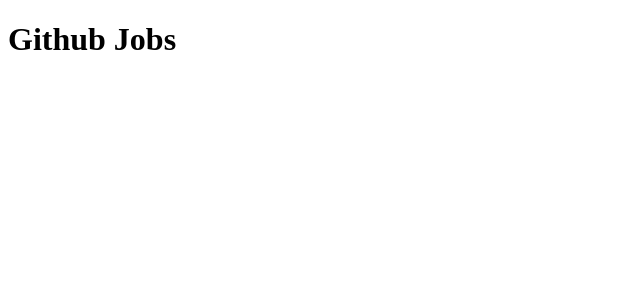
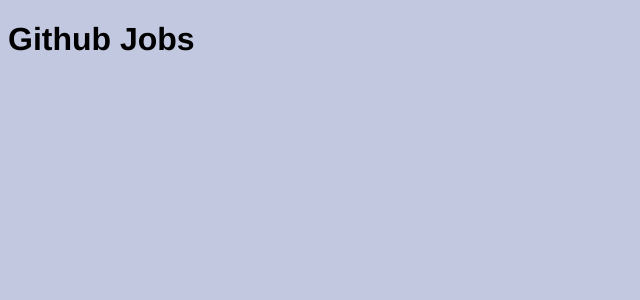
Before and after one commit to dom-waterson/github-jobs, a React (Create React App) app: page / in a window 1280 px wide. Shown: the top 300 px of the page, without its empty margins (0-640 px from the left). Built offline with nearby package versions, Linux system fonts and the light colour scheme.

Commit message:
added styled-component dep, added basic global/theme styles

```diff
--- a/package.json
+++ b/package.json
@@ -8,7 +8,8 @@
     "@testing-library/user-event": "^7.1.2",
     "react": "^16.14.0",
     "react-dom": "^16.14.0",
-    "react-scripts": "3.4.3"
+    "react-scripts": "3.4.3",
+    "styled-components": "^5.2.0"
   },
   "scripts": {
     "start": "react-scripts start",
--- a/src/App.js
+++ b/src/App.js
@@ -1,10 +1,17 @@
 import React from "react";
+import { ThemeProvider } from "styled-components";
+
+import { lightTheme } from "./theme-styles";
+import { GlobalStyles } from "./global-styles";
+
+// TODO add state to toggle dark/light theme
 
 function App() {
   return (
-    <div className="App">
+    <ThemeProvider theme={lightTheme}>
+      <GlobalStyles />
       <h1>Github Jobs</h1>
-    </div>
+    </ThemeProvider>
   );
 }
 
--- /dev/null
+++ b/src/global-styles.js
@@ -0,0 +1,14 @@
+import { createGlobalStyle } from "styled-components";
+
+export const GlobalStyles = createGlobalStyle`
+  *,
+  *::after,
+  *::before {
+    box-sizing: border-box;
+  }
+
+  html, body {
+  font-family: 'Helvetica Neue', Helvetica, Arial, sans-serif;
+  font-size: 1rem;
+  background: ${({ theme }) => theme.body};
+}`;
--- a/src/index.js
+++ b/src/index.js
@@ -1,10 +1,6 @@
 import React from "react";
 import ReactDOM from "react-dom";
+
 import App from "./App";
 
-ReactDOM.render(
-  <React.StrictMode>
-    <App />
-  </React.StrictMode>,
-  document.getElementById("root")
-);
+ReactDOM.render(<App />, document.getElementById("root"));
--- /dev/null
+++ b/src/theme-styles.js
@@ -0,0 +1,11 @@
+export const lightTheme = {
+  body: "#C2C8E0", // F3F4F9
+  containerBackground: "#000",
+  textColour: "#fff",
+};
+
+export const darkTheme = {
+  body: "#1C2138",
+  containerBackground: "#4F5D9C",
+  textColour: "#000",
+};
```
Also changed, not shown: 1 other file (tests, documents, lock files or other folders).
